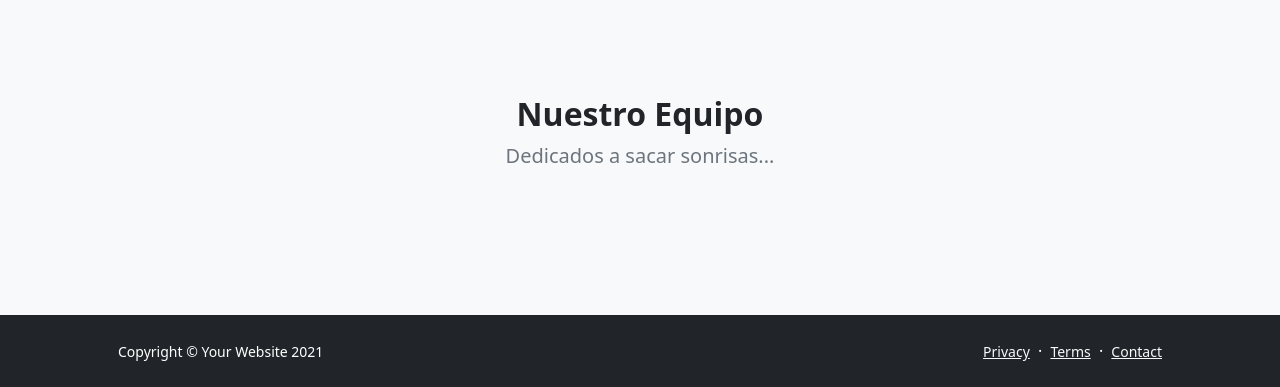
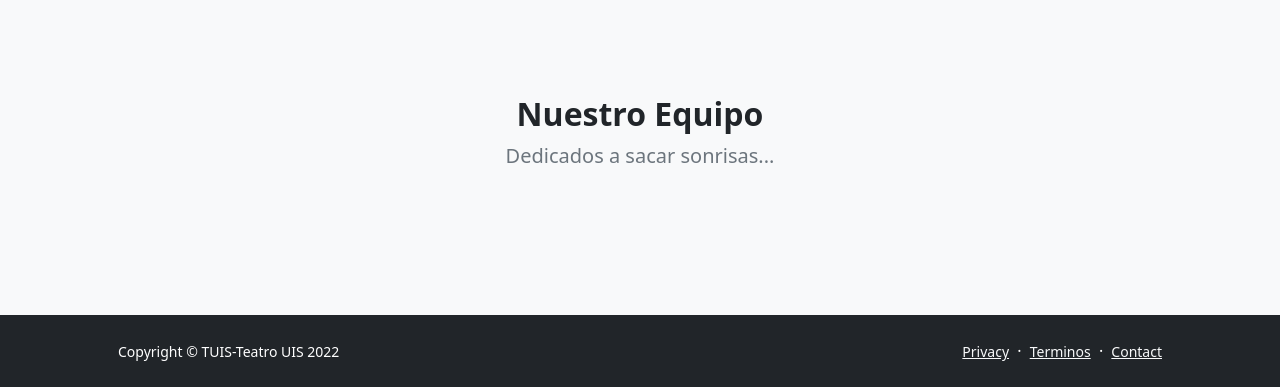
Before and after one commit to PhantomBlack219/ProyectoTeatro, a Django app: page / in a window 1280 px wide; the page is wider, and only the part inside the window is pictured. Shown: the part 1737-2124 px from the top of that part. Run offline with Django 4.2, Linux system fonts and the light colour scheme; data that the repository does not hold is empty; some libraries are stand-ins or nearby versions.

Commit message:
Update index.html

```diff
--- a/Teatro/teatro/obras/templates/Home/index.html
+++ b/Teatro/teatro/obras/templates/Home/index.html
@@ -99,11 +99,11 @@
 <footer class="bg-dark py-4 mt-auto">
 <div class="container px-5">
     <div class="row align-items-center justify-content-between flex-column flex-sm-row">
-        <div class="col-auto"><div class="small m-0 text-white">Copyright &copy; Your Website 2021</div></div>
+        <div class="col-auto"><div class="small m-0 text-white">Copyright &copy; TUIS-Teatro UIS 2022</div></div>
         <div class="col-auto">
             <a class="link-light small" href="#!">Privacy</a>
             <span class="text-white mx-1">&middot;</span>
-            <a class="link-light small" href="#!">Terms</a>
+            <a class="link-light small" href="#!">Terminos</a>
             <span class="text-white mx-1">&middot;</span>
             <a class="link-light small" href="#!">Contact</a>
         </div>
```
